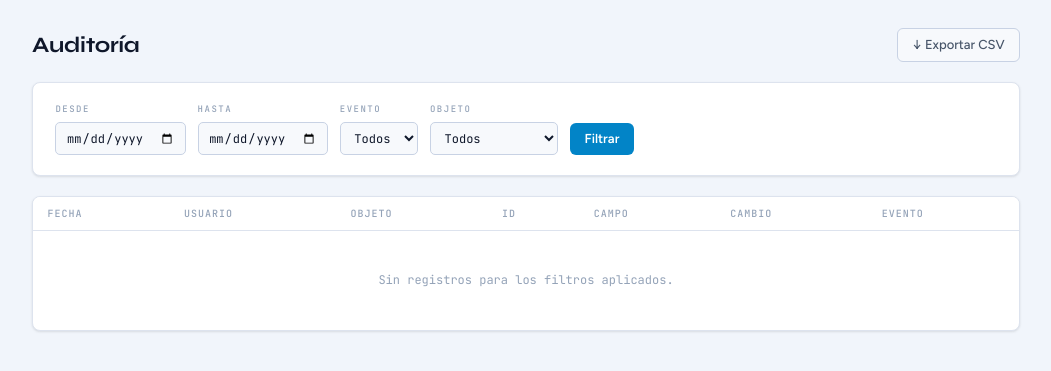
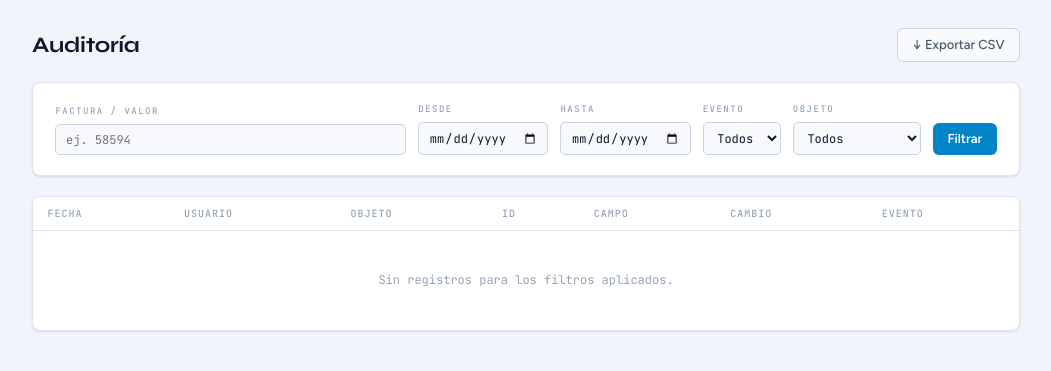
Before and after one commit to Proasepsis/despacha, a Django app: template core/templates/core/auditoria.html in a window 1280 px wide. Shown: the top 371 px of the page, without its empty margins (228-1279 px from the left). Run offline with Django 5.2, Linux system fonts and the light colour scheme; the template is opened without the code that fills it, so the values that code supplies are empty; parts of the project's set-up code (start-up, migrations or seed data) failed here and were passed over.

Commit message:
feat: buscador por factura en historial de auditoría

```diff
--- a/core/templates/core/auditoria.html
+++ b/core/templates/core/auditoria.html
@@ -10,6 +10,11 @@
 
 <div class="card" style="margin-bottom:1.25rem;">
     <form method="get" style="display:flex;flex-wrap:wrap;gap:.75rem;align-items:flex-end;">
+        <div style="flex:1;min-width:160px;">
+            <label style="display:block;font-family:var(--font-mono);font-size:9px;text-transform:uppercase;letter-spacing:1.5px;color:var(--text-muted);margin-bottom:.35rem;">Factura / valor</label>
+            <input type="text" name="q" value="{{ request.GET.q }}" placeholder="ej. 58594"
+                   style="width:100%;padding:.4rem .6rem;font-size:12px;font-family:var(--font-mono);background:var(--surface-raised);border:1px solid var(--border-mid);border-radius:5px;color:var(--text);box-sizing:border-box;">
+        </div>
         <div>
             <label style="display:block;font-family:var(--font-mono);font-size:9px;text-transform:uppercase;letter-spacing:1.5px;color:var(--text-muted);margin-bottom:.35rem;">Desde</label>
             <input type="date" name="fecha_desde" value="{{ request.GET.fecha_desde }}"
```
Also changed, not shown: core/views.py (+13 -0 lines).
